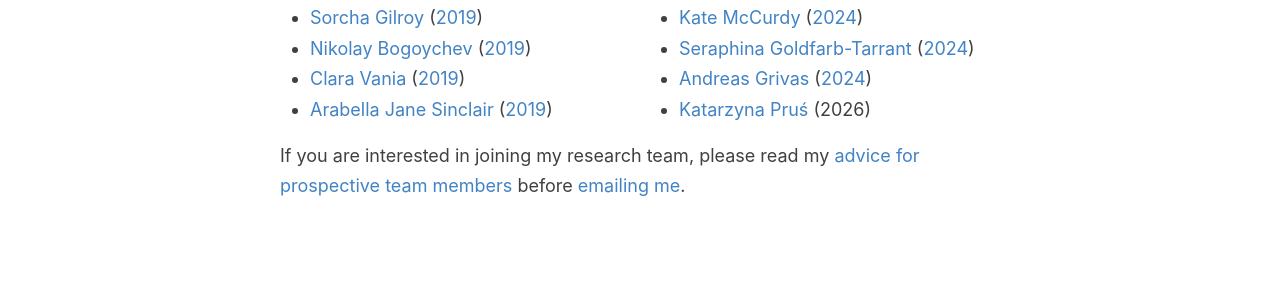
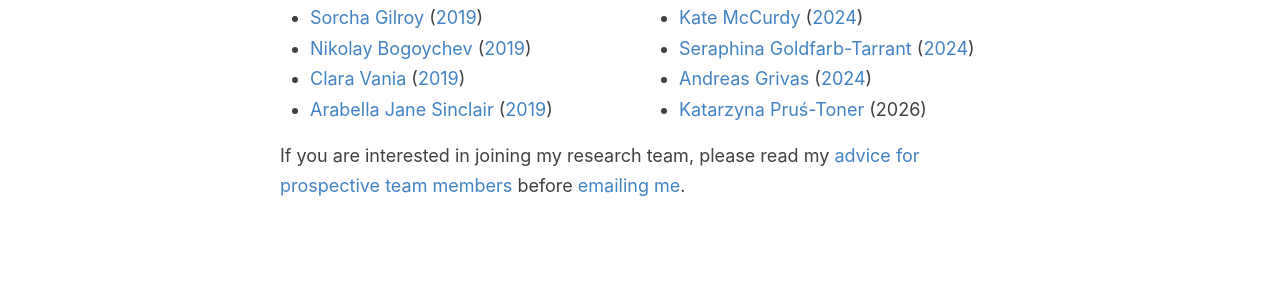
Before and after one commit to alopez/alopez.github.com, a Jekyll site: the page built from index.md, in a window 1280 px wide. Shown: the part 438-729 px from the top of the page. Built offline with Jekyll 4.4.1, drawn with Linux system fonts in a browser that asks for light colours; some web fonts are replaced; the list of posts is cut into pages by our own code.

Commit message:
Update index.md

```diff
--- a/index.md
+++ b/index.md
@@ -24,7 +24,7 @@ I have advised some immensely talented PhD students:
 - [Kate McCurdy](https://kmccurdy.github.io/) ([2024](https://era.ed.ac.uk/handle/1842/41429))
 - [Seraphina Goldfarb-Tarrant](https://seraphinatarrant.github.io/) ([2024](https://era.ed.ac.uk/handle/1842/41857))
 - [Andreas Grivas](https://grv.unargmaxable.ai/) ([2024](https://era.ed.ac.uk/handle/1842/42931))
-- [Katarzyna Pruś](https://www.linkedin.com/in/katarzyna-pru%C5%9B-6bb609107/) (2026)
+- [Katarzyna Pruś-Toner](https://www.linkedin.com/in/katarzynaprus/) (2026)
 </div>
 
 If you are interested in joining my research team, please read my [advice for prospective team members](/prospective/) before [emailing me](/email/).
```
